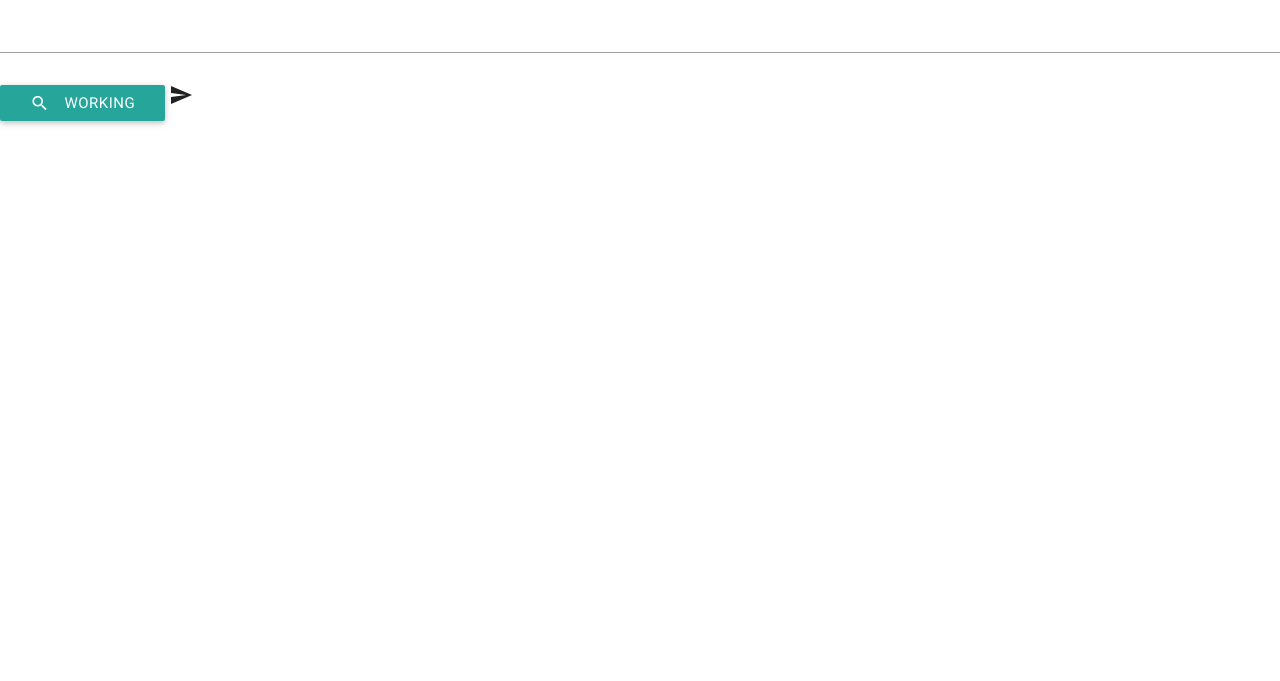
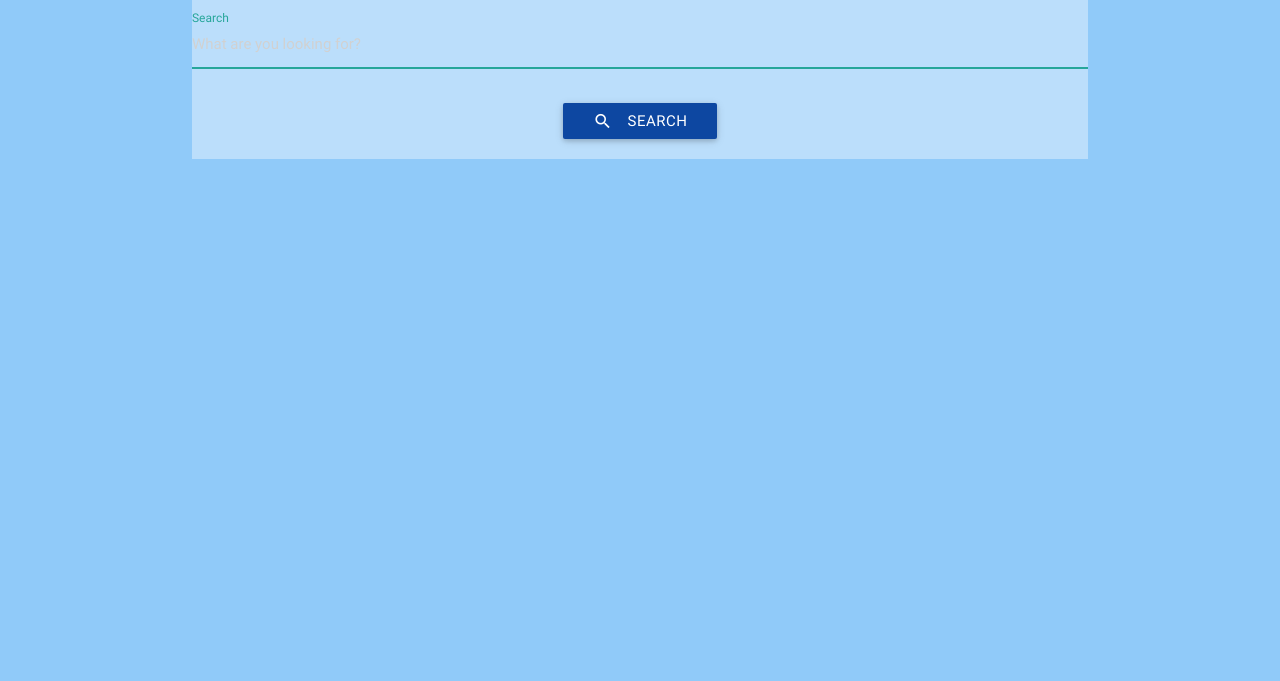
Before and after one commit to PabloValor/twitter-search, a website: page index.html in a window 1280 px wide. Shown: the part 119-800 px from the top of the page. Drawn offline with Linux system fonts and the light colour scheme; files that its build step writes are made by us from their sources.

```diff
--- a/bower.json
+++ b/bower.json
@@ -1,8 +1,8 @@
 {
   "name": "bower",
   "dependencies": {
-    "jquery": "latest",
-    "angular": "~1.4.3"
+    "angular": "~1.4.3",
+    "jquery": "~2.1.4"
   },
   "install": {
     "path": "./src/libs"
--- a/index.html
+++ b/index.html
@@ -7,14 +7,27 @@
     <link rel="stylesheet" href="dist/css/main.min.css">
     <link href="https://fonts.googleapis.com/icon?family=Material+Icons" rel="stylesheet">
 </head>
-<body ng-app>
-    <h1>Twitter Search</h1>
-    <div>
-        <input type="text" ng-model="name">
-        <p>{{name}}</p>
+<body class="blue lighten-3">
+    <div class="container blue lighten-4">
+        <h1>Twitter Search</h1>
+        <div class="row">
+            <form action="" class="col s12" method="get">
+                <div class="row">
+                    <div class="input-field col s12">
+                      <input placeholder="What are you looking for?" id="search" type="text" class="validate">
+                      <label for="search">Search</label>
+                    </div>
+                </div>
+                <div class="row">
+                    <div class="center-align">
+                        <a class="waves-effect waves-light btn blue darken-4"><i class="material-icons left">search</i>Search</a>
+                    </div>
+                </div>
+            </form>
+        </div>
     </div>
-    <a class="waves-effect waves-light btn"><i class="material-icons left">search</i>Working</a>
-    <i class="material-icons">send</i>
+
+    <!-- Scripts -->
     <script type="text/javascript" src="dist/js/main.min.js"></script>
 </body>
 </html>
--- a/package.json
+++ b/package.json
@@ -23,5 +23,9 @@
     "browser-sync": "~2.7.13",
     "bower-installer": "~1.2.0",
     "bower": "~1.4.1"
+  },
+  "dependencies": {
+    "express": "~4.13.1",
+    "twitter": "~1.2.5"
   }
 }
--- /dev/null
+++ b/server.js
@@ -0,0 +1 @@
+var express = require('express');
--- a/src/css/twitter-search.less
+++ b/src/css/twitter-search.less
@@ -1,3 +1,3 @@
 body {
-    color: navy;
+
 }
--- a/src/js/twitter-search.js
+++ b/src/js/twitter-search.js
@@ -1 +1,8 @@
-console.log("working");
+$(document).on('ready', function(){
+    "use strict";
+    var $searchInput = $('#search');
+
+    $searchInput.focus();
+
+    console.log("Working...");
+});
```
Also changed, not shown: dist/css/main.min.css, src/libs/materialize/materialize.css, 1 other file.
